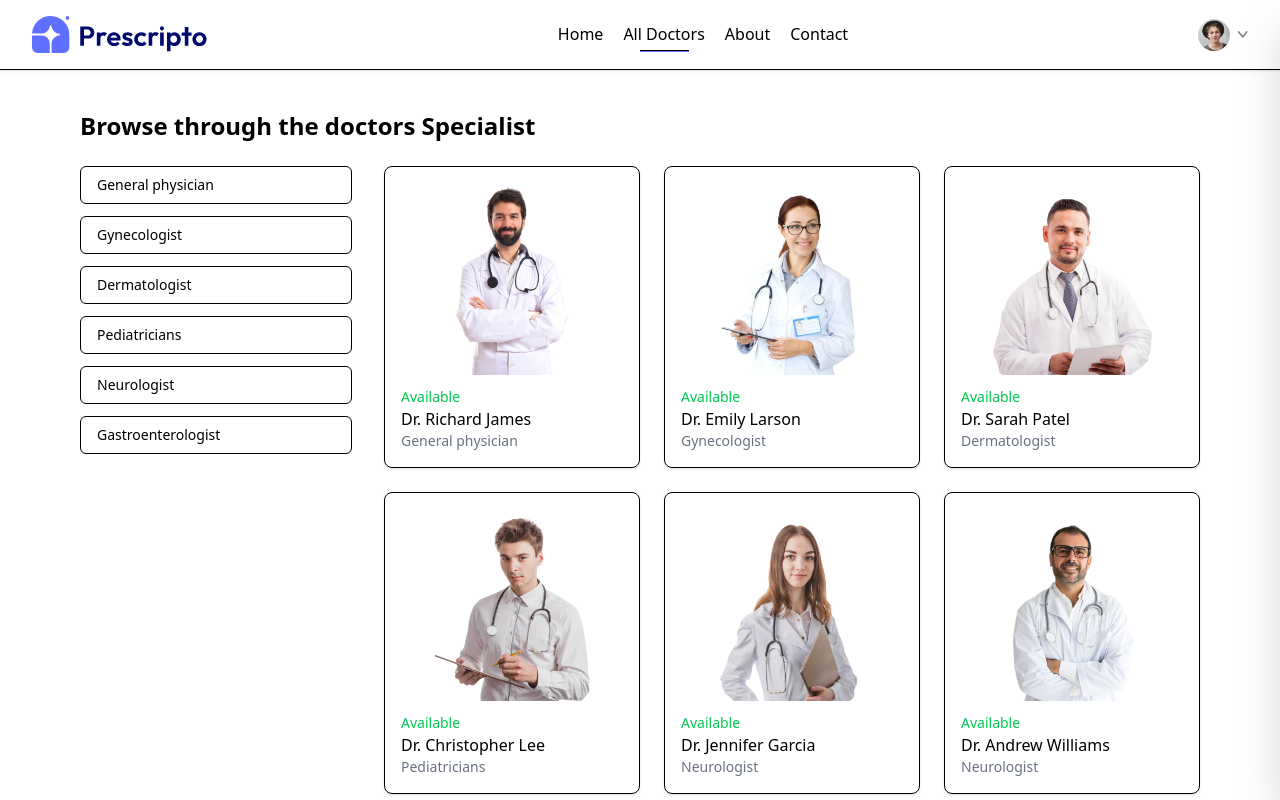
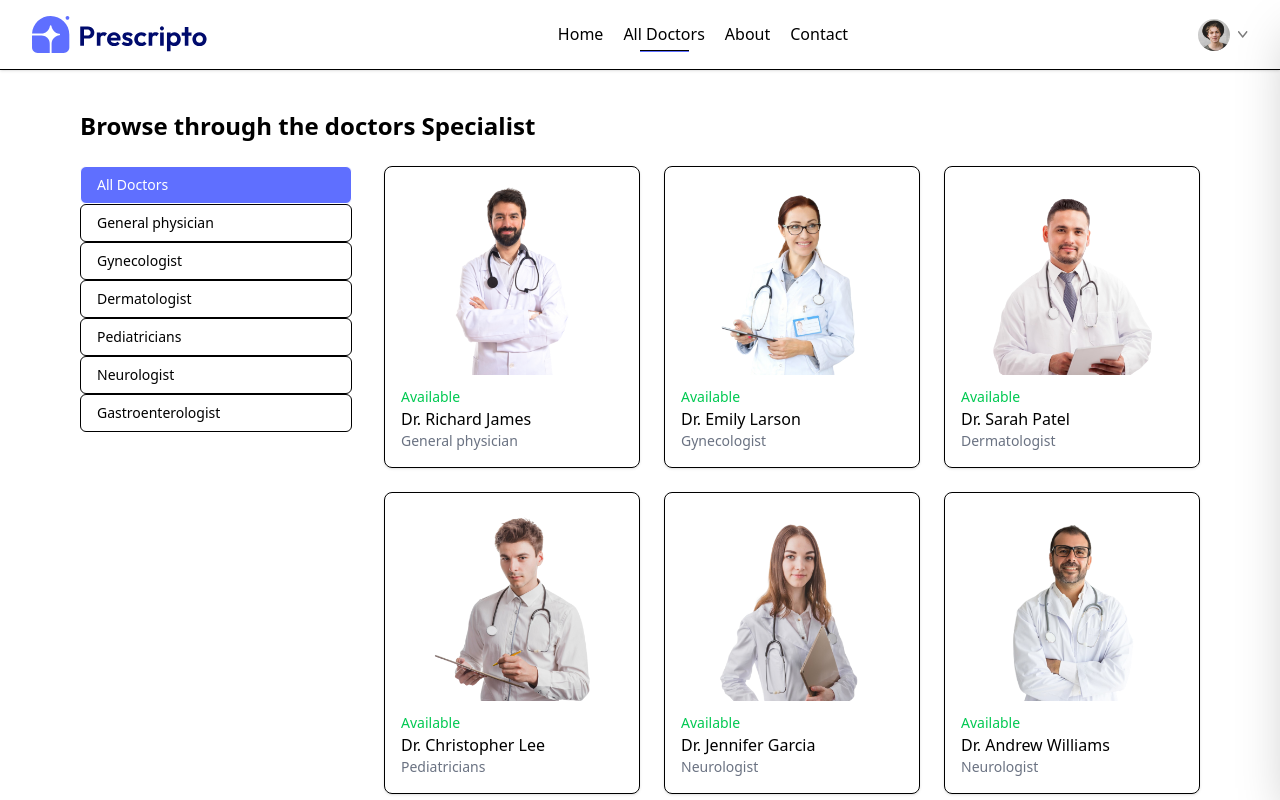
Before and after one commit to Piyush-Mishra-IIITB/MedLink360, a React (Vite) app in the folder frontend/: page /doctors in a window 1280 px wide. Shown: the top 800 px of the page. Built offline with nearby package versions, Linux system fonts and the light colour scheme.

Commit message:
added filter option for doctors

```diff
--- a/frontend/src/pages/Doctor.jsx
+++ b/frontend/src/pages/Doctor.jsx
@@ -9,12 +9,20 @@ function Doctor() {
     const navigate = useNavigate();
 
     const [filterDoc, setFilterDoc] = useState([]);
+    const [showFilter, setShowFilter] = useState(false);
+
+    const categories = [
+        "General physician",
+        "Gynecologist",
+        "Dermatologist",
+        "Pediatricians",
+        "Neurologist",
+        "Gastroenterologist"
+    ];
 
     const applyFilter = () => {
         if (speciality) {
-            setFilterDoc(
-                doctors.filter(doc => doc.speciality === speciality)
-            );
+            setFilterDoc(doctors.filter(doc => doc.speciality === speciality));
         } else {
             setFilterDoc(doctors);
         }
@@ -24,6 +32,16 @@ function Doctor() {
         applyFilter();
     }, [doctors, speciality]);
 
+    const handleCategoryClick = (item) => {
+        // clicking same filter again -> remove filter (show all doctors)
+        if (speciality === item) {
+            navigate('/doctors');
+        } else {
+            navigate(`/doctors/${item}`);
+        }
+        setShowFilter(false);
+    };
+
     return (
         <div className="px-6 md:px-10 lg:px-20 py-10">
 
@@ -31,31 +49,47 @@ function Doctor() {
                 Browse through the doctors Specialist
             </p>
 
+            {/* MOBILE FILTER BUTTON */}
+            <button
+                className="md:hidden border px-4 py-2 rounded-lg w-fit mb-4"
+                onClick={() => setShowFilter(prev => !prev)}
+            >
+                Filters
+            </button>
+
             <div className="flex flex-col md:flex-row gap-8">
 
-                {/* Left Filter Panel */}
-                <div className="flex flex-col gap-3 md:w-1/4 text-sm">
-                    {[
-                        "General physician",
-                        "Gynecologist",
-                        "Dermatologist",
-                        "Pediatricians",
-                        "Neurologist",
-                        "Gastroenterologist"
-                    ].map((item) => (
+                {/* FILTER PANEL */}
+                <div
+                    className={`flex flex-col gap-3 md:w-1/4 text-sm transition-all duration-300
+                    ${showFilter ? "max-h-96 opacity-100 mb-6" : "max-h-0 opacity-0 overflow-hidden md:max-h-full md:opacity-100"}
+                    md:block`}
+                >
+
+                    {/* ALL DOCTORS OPTION */}
+                    <p
+                        onClick={() => { navigate('/doctors'); setShowFilter(false); }}
+                        className={`cursor-pointer border px-4 py-2 rounded-md transition
+                        ${!speciality ? "bg-primary text-white" : "hover:bg-primary hover:text-white"}`}
+                    >
+                        All Doctors
+                    </p>
+
+                    {categories.map((item) => (
                         <p
                             key={item}
-                            onClick={() => navigate(`/doctors/${item}`)}
-                            className={`cursor-pointer border px-4 py-2 rounded-md hover:bg-primary hover:text-white transition ${
-                                speciality === item ? "bg-primary text-white" : ""
-                            }`}
+                            onClick={() => handleCategoryClick(item)}
+                            className={`cursor-pointer border px-4 py-2 rounded-md transition
+                            ${speciality === item
+                                ? "bg-primary text-white"
+                                : "hover:bg-primary hover:text-white"}`}
                         >
                             {item}
                         </p>
                     ))}
                 </div>
 
-                {/* Doctor Cards */}
+                {/* DOCTOR CARDS */}
                 <div className="grid grid-cols-1 sm:grid-cols-2 lg:grid-cols-3 gap-6 md:w-3/4">
 
                     {filterDoc.map((item) => (
```
